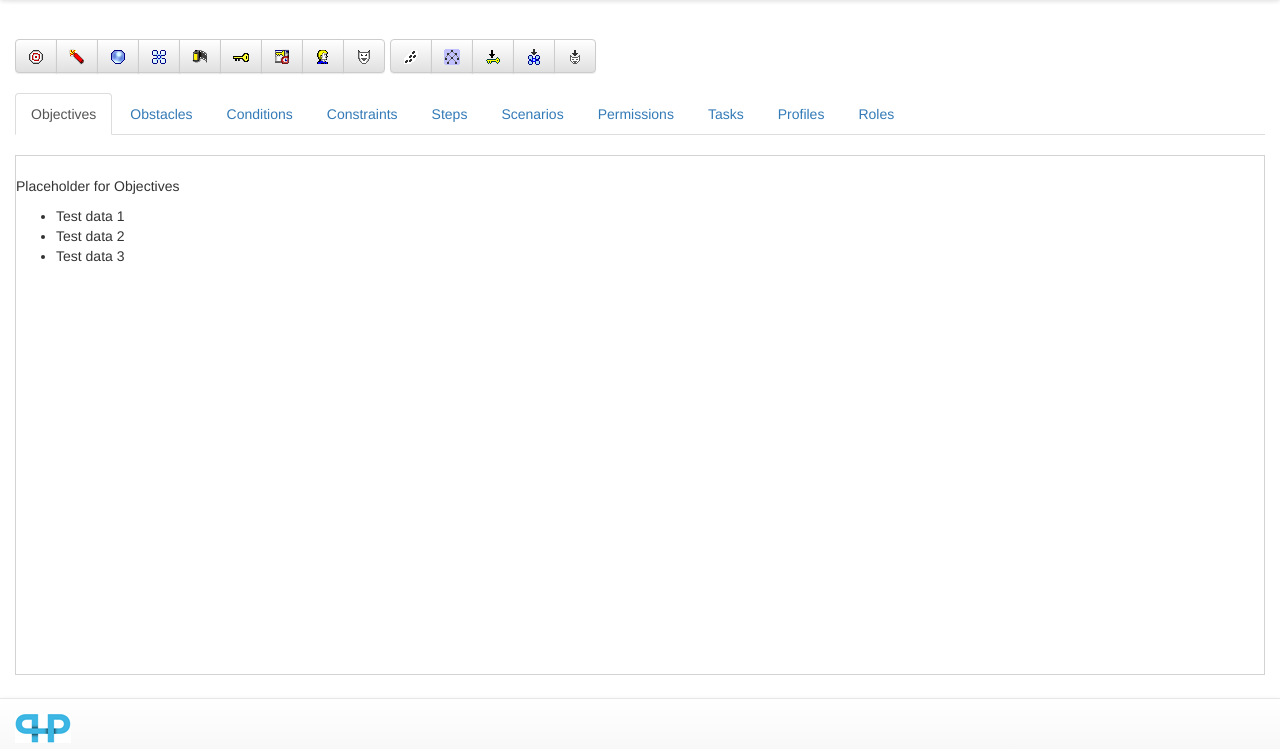
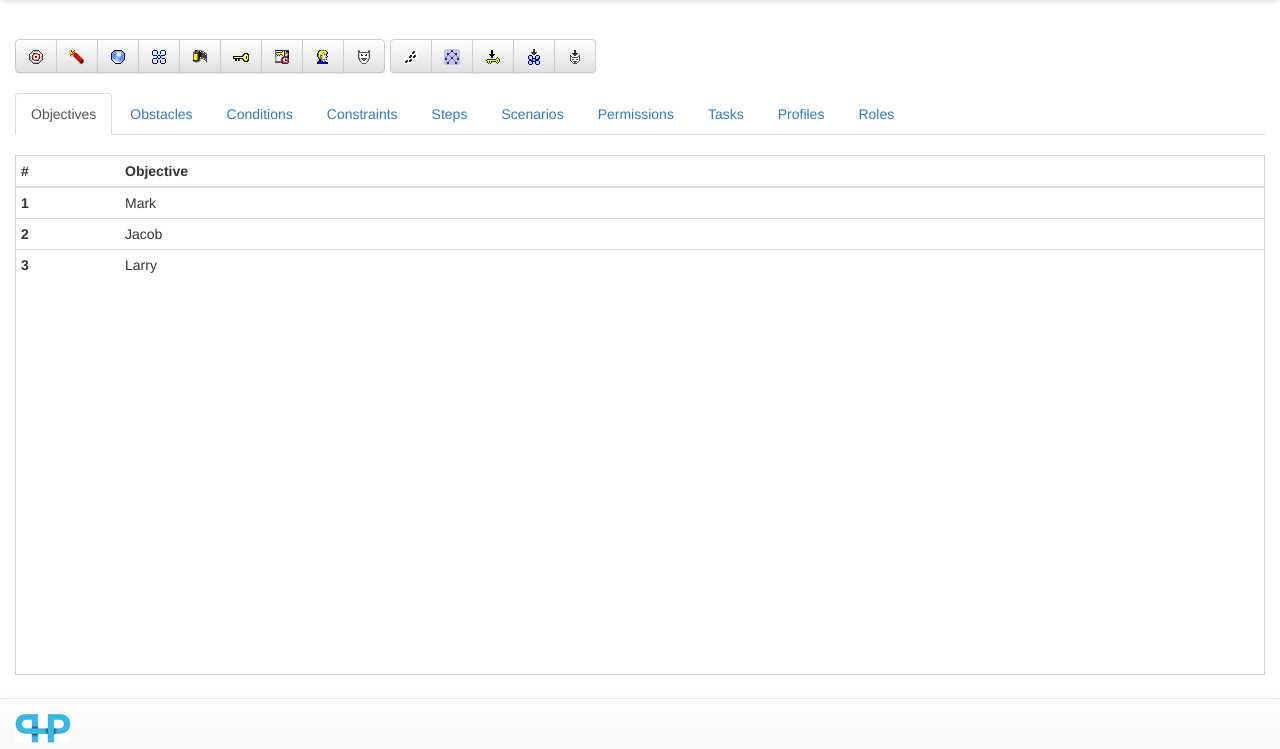
Before and after one commit to ParametricHumanProject/xoRETw, a Django app: page /views/dashboard in a window 1280 px wide. Shown: the part 51-800 px from the top of the page. Run offline with Django 3.2, Linux system fonts and the light colour scheme; the visitor is signed in with stand-in values (Sample User, id 1); some libraries are stand-ins or nearby versions.

Commit message:
interim backup

```diff
--- a/templates/base.html
+++ b/templates/base.html
@@ -28,6 +28,9 @@
             }
             .padding-top{
                 padding-top:7.5px;
+            }
+            .padding-top-small{
+                padding-top:2.5px;
             }
             .border_one {
                 border-style: solid;
--- a/templates/dashboard.html
+++ b/templates/dashboard.html
@@ -134,13 +134,28 @@
             <div class="border_one" style="height:65vh;">
 
                 {% if object_type == 1 %}
-                    <br>
-                    <p>Placeholder for Objectives</p>
-                    <ul>
-                      <li>Test data 1</li>
-                      <li>Test data 2</li>
-                      <li>Test data 3</li>
-                    </ul>
+                <table id="testtable" class="table table-condensed table-hover">
+                <thead>
+                <tr>
+                <th class="col-md-1">#</th>
+                <th class="col-md-11">Objective</th>
+                </tr>
+                </thead>
+                <tbody>
+                <tr>
+                <th scope="row">1</th>
+                <td data-toggle="context" data-target="#context-menu">Mark</td>
+                </tr>
+                <tr>
+                <th scope="row">2</th>
+                <td data-toggle="context" data-target="#context-menu">Jacob</td>
+                </tr>
+                <tr>
+                <th scope="row">3</th>
+                <td data-toggle="context" data-target="#context-menu">Larry</td>
+                </tr>
+                </tbody>
+                </table>
                 {% endif %}
 
                 {% if object_type == 2 %}
@@ -285,17 +300,13 @@
                   </div>
                 </div>
             </div>
-
-
-
             <div class="row">
                 <div class="col-md-9">
                   <div class="form-group">
                     <label for="condition_list">List of Abstract Context Conditions</label>
                     <select id="condition_list" multiple class="form-control">
-                        <option value=2>afdsafadsfadsfadsfdsaf</option>
                     </select>
-                    <input id="remove_condition" class="btn btn-default" type="button"  value="Remove Condition from List1">
+                    <input id="remove_condition" class="btn btn-default" type="button" disabled="false" value="Remove Condition from List1">
                   </div>
                 </div>
             </div>
@@ -303,7 +314,7 @@
       </div>
       <div class="modal-footer">
         <button type="button" class="btn btn-default" data-dismiss="modal">Cancel</button>
-        <button type="button" class="btn btn-primary">Save changes</button>
+        <button type="button" class="btn btn-primary">Save Objective</button>
       </div>
     </div>
   </div>
@@ -557,12 +568,20 @@
   </div>
 </div>
 
+<div id="context-menu">
+  <ul class="dropdown-menu" role="menu">
+    <li><a tabindex="-1" href="#">Action</a></li>
+    <li><a tabindex="-1" href="#">Separated link</a></li>
+  </ul>
+</div>
+
 {% endblock content %}
 
 {% block scripts %}
 <script>
     var mode = 0; // edit
     $(function() {
+
       // Handler for .ready() called.
         $('#objective_modal').on('show.bs.modal', function(e) {
             if (mode == 1) {
@@ -574,6 +593,15 @@
         //$("remove_condition").prop('disabled', true);
 
     });
+
+        $("#testtable td").contextMenu({
+            menuSelector: "#contextMenu",
+            menuSelected: function (invokedOn, selectedMenu) {
+                var msg = "You selected the menu item '" + selectedMenu.text() +
+                    "' on the value '" + invokedOn.text() + "'";
+                console.log(msg);
+            }
+        });
 
 // Handlers
 
@@ -640,19 +668,35 @@ $("#add_condition").click(function(e){
 
 
     if (!$.trim(value)) {
-        alert('error empty value');
+        // error
+        alert('error: empty value');
         $( "#condition_input" ).focus();
         return;
     }
 
-    var option = '<option value=1>' + value + '</option>';
+    var option_values = [];
+    $('#condition_list option').each(function() {
+        option_values.push($(this).val());
+    });
+
+    for (i = 0; i < option_values.length; i++) {
+        if (option_values[i] == value.split(' ').join('_')) {
+            alert('error: already exists ' + value.split(' ').join('_'));
+            $( "#condition_input" ).focus();
+            return;
+        }
+    }
+
+    // add to list
+    var option = '<option value=' + value.split(' ').join('_') + '>' + value + '</option>';
     $("#condition_list").append(option);
+
     // clear input value
     $('#condition_input').val('');
+    $("#remove_condition").prop('disabled', false);
 
     return;
 });
-
 
 $("#remove_condition").click(function(e){
 
@@ -662,11 +706,17 @@ $("#remove_condition").click(function(e){
         alert('error: option not selected');
         return;
     }
-    alert ('value is ' + value);
-    var option = '<option value=1>' + value + '</option>';
-    $("#condition_list").append(option);
-    // clear input value
-    $('#condition_input').val('');
+
+    //var option = '<option value=1>' + value + '</option>';
+    var selector = "#condition_list option[value='" + value + "']";
+
+    $(selector).remove();
+
+    var size = $('#condition_list option').size()
+
+    if (!size) {
+        $("#remove_condition").prop('disabled', true);
+    }
 
     return;
 });
```
